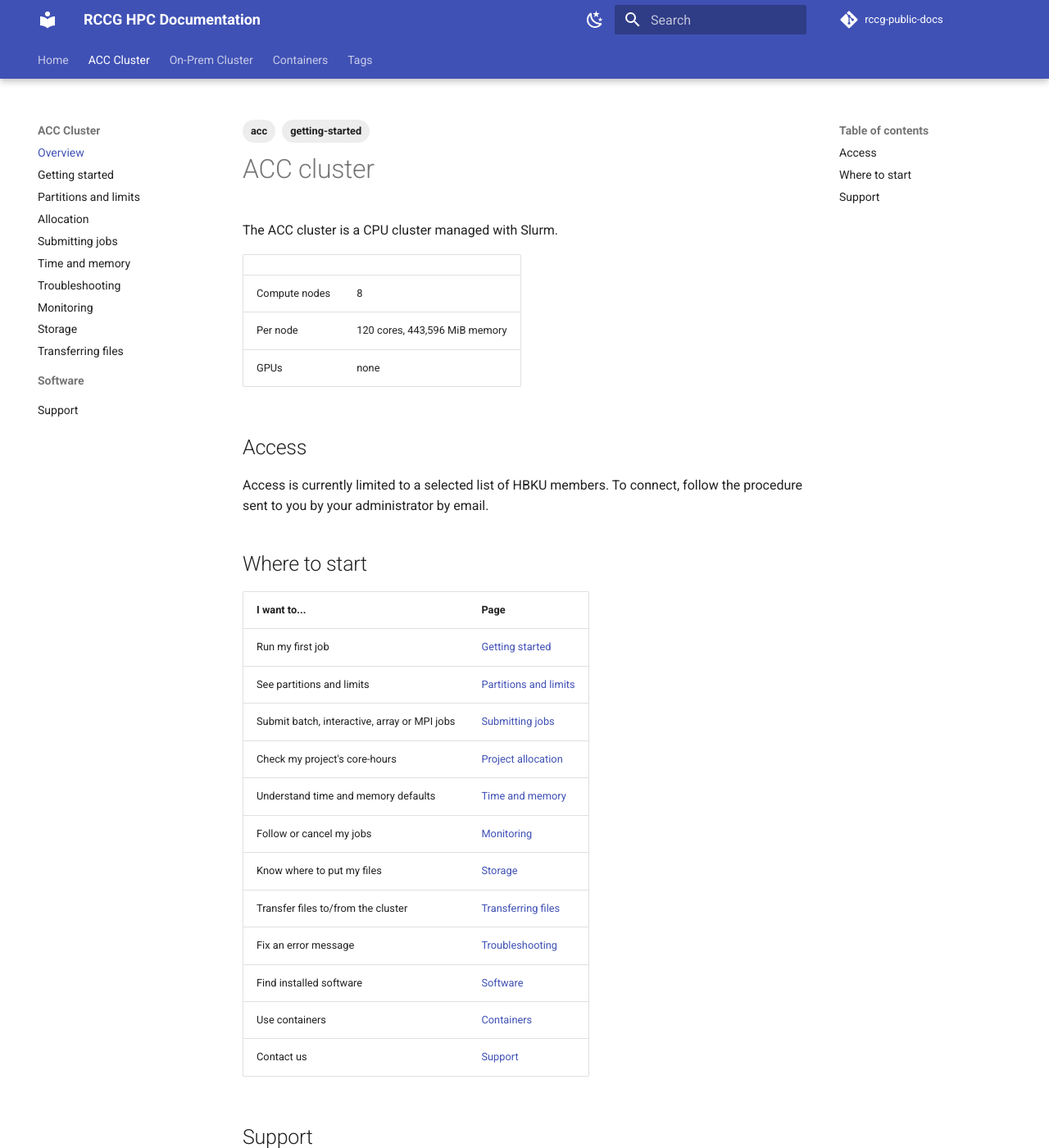
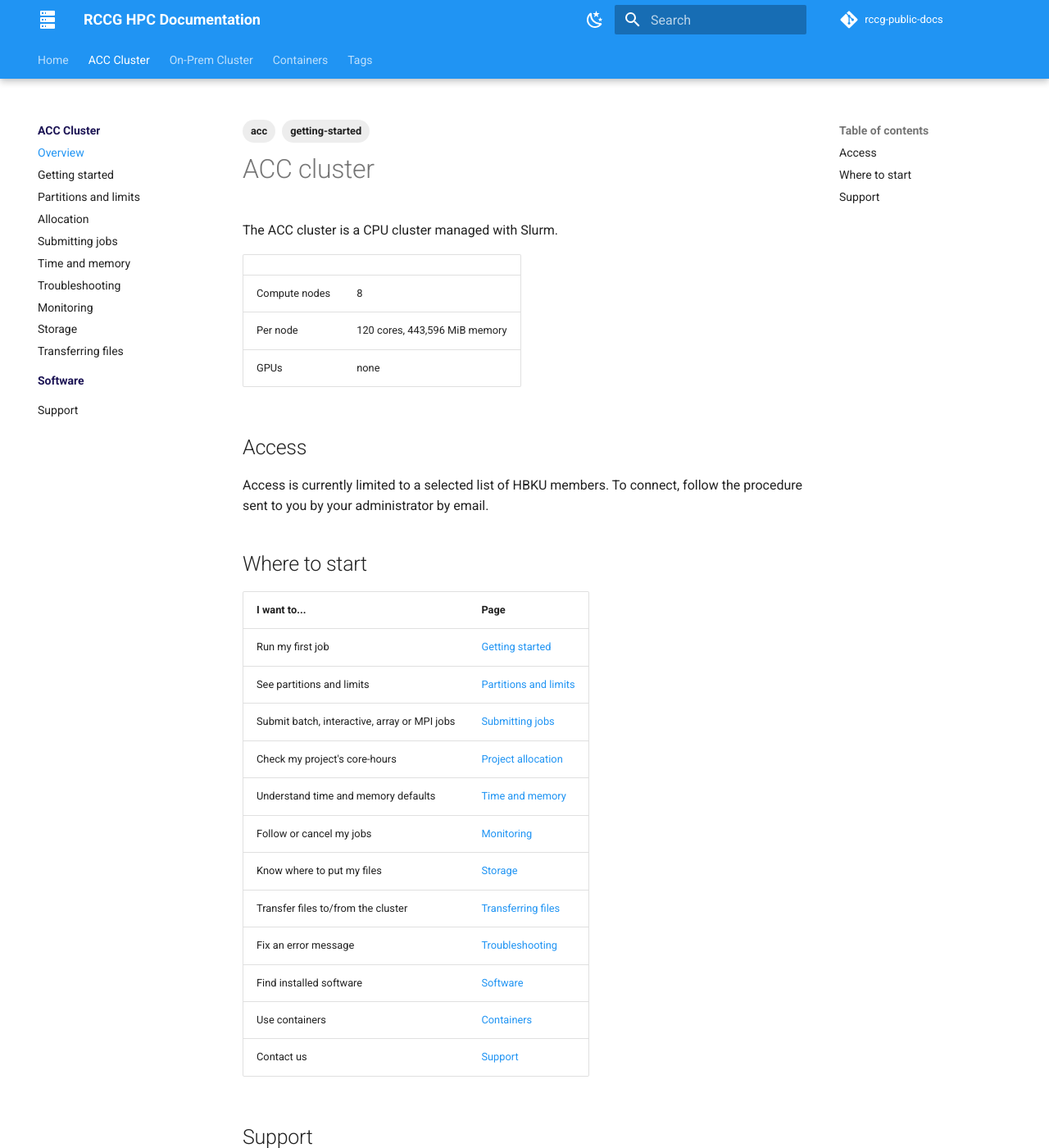
Before and after one commit to ResearchComputingTeam/rccg-public-docs, an MkDocs documentation site: the page built from docs/acc-cluster/index.md, in a window 1280 px wide and 1400 px high. Shown: the whole window at 82% size. Built offline with MkDocs 1.6.1 and Material for MkDocs 9.7.7, drawn with Linux system fonts in a browser that asks for light colours; comment, search, counter and statistics services are not loaded.

Commit message:
docs: improve look and feel (#22)

```diff
--- a/docs/assets/stylesheets/custom.css
+++ b/docs/assets/stylesheets/custom.css
@@ -16,10 +16,35 @@
  * the checked/unchecked states) and re-enable pointer events on the label.
  */
 
+
 /* Re-enable clicks on the section toggle label. */
 .md-nav__item--section > .md-nav__link[for] {
   pointer-events: auto;
+  color: #0088CE; /* Accent Cyan */
+  font-weight: 700;
 }
+
+/* Color nested section titles inside collapsed drawers */
+.md-nav__item--section > .md-nav__link[for] .md-ellipsis,
+.md-nav__item--section > .md-nav .md-nav__title {
+  color: #1E1656;
+}
+
+/* Hover state on label and inner text */
+.md-nav__item--section > .md-nav__link[for]:hover,
+.md-nav__item--section > .md-nav__link[for]:hover .md-ellipsis {
+  color: #5BC6E8 !important; /* Darker cyan on hover */
+  cursor: pointer;
+}
+
+
+
+
+
+/* Re-enable clicks on the section toggle label. */
+/* .md-nav__item--section > .md-nav__link[for] {
+  pointer-events: auto;
+} */
 
 /* Let the child nav collapse/expand with its toggle checkbox instead of being
    forced open, and remove the -0.6rem indent so sub-sections align with their
@@ -33,6 +58,6 @@
 }
 
 /* Visually distinguish section headers from regular pages. */
-.md-nav__item--section > .md-nav__link[for] {
+/* .md-nav__item--section > .md-nav__link[for] {
   font-weight: 700;
-}
+} */
--- a/mkdocs.yml
+++ b/mkdocs.yml
@@ -6,20 +6,22 @@ repo_name: rccg-public-docs
 
 theme:
   name: material
+  icon:
+    logo: material/server
   palette:
     - media: "(prefers-color-scheme: light)"
       scheme: default
-      primary: indigo
-      accent: indigo
+      primary: blue
+      accent: cyan
       toggle:
         icon: material/weather-night
         name: Switch to dark mode
     - media: "(prefers-color-scheme: dark)"
       scheme: slate
-      primary: indigo
-      accent: indigo
+      primary: blue
+      accent: cyan
       toggle:
-        icon: material/weather-sunny
+        icon: material/white-balance-sunny
         name: Switch to light mode
   features:
     - navigation.tabs
```
